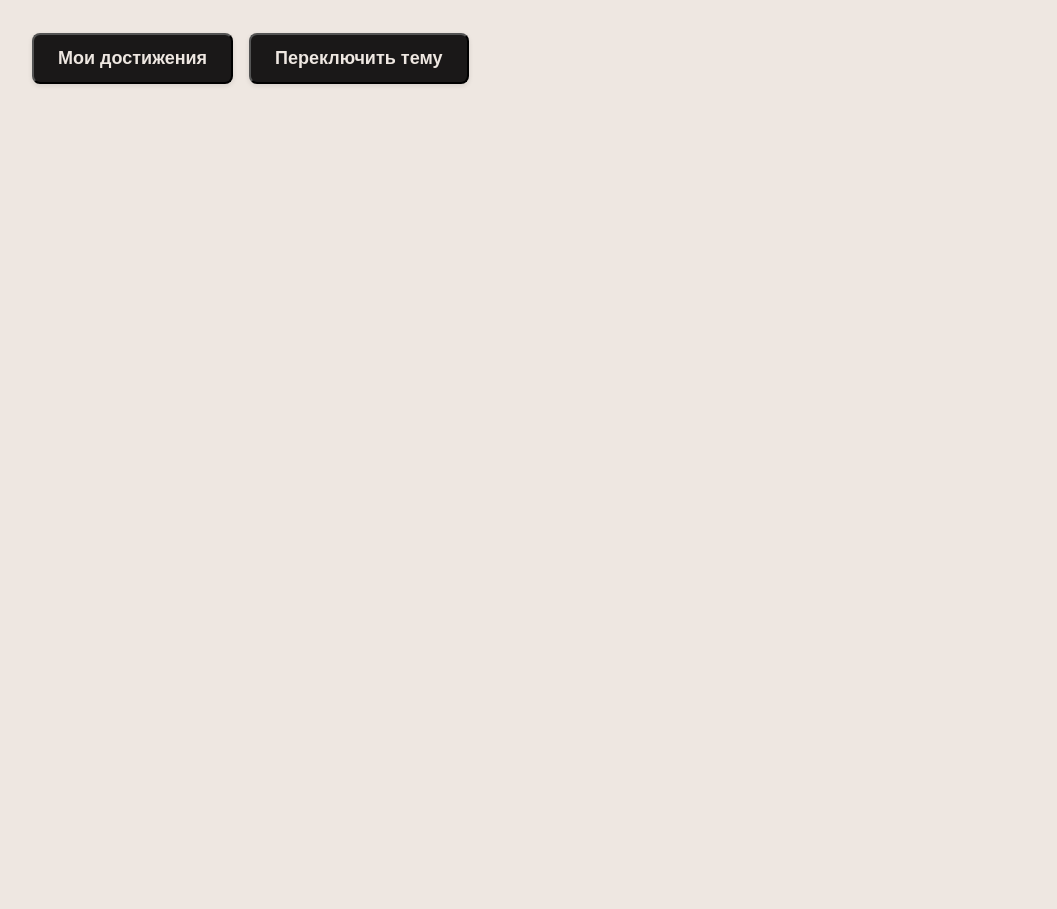
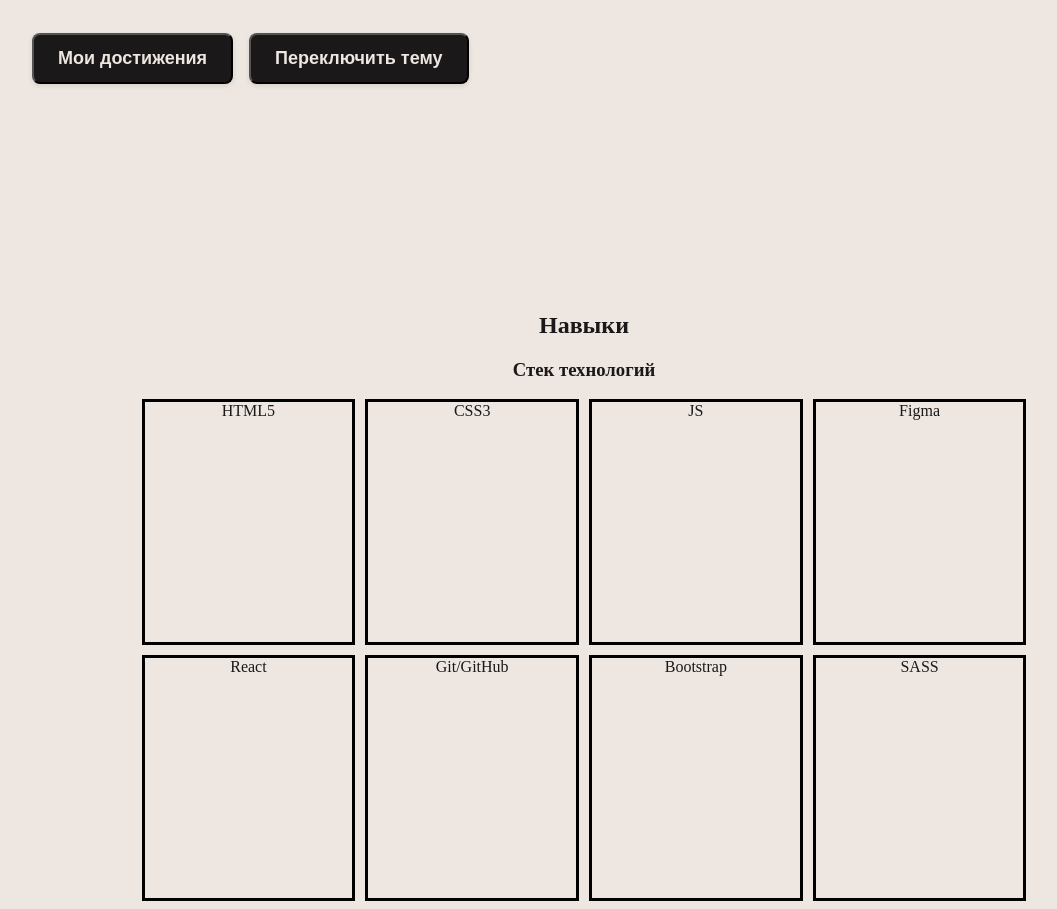
Before and after one commit to fauncnka14/fe91_project3_group2, a website with bundled scripts: page public/index.html in a window 1280 px wide. Shown: the part 638-1547 px from the top of the page, without its empty margins (56-1113 px from the left). Before the commit the page ends 938 px from the top, so only its background shows below. Built offline with nearby package versions, Linux system fonts and the light colour scheme.

Commit message:
create cards for skills

```diff
--- a/public/index.html
+++ b/public/index.html
@@ -6,6 +6,7 @@
     <link rel="stylesheet" href="/src/css/title_page.css" />
     <script src="https://unpkg.com/typed.js@2.1.0/dist/typed.umd.js"></script>
     <script src="https://cdn.jsdelivr.net/npm/date-fns@2.29.3/dist/date-fns.min.js"></script>
+    <link rel="stylesheet" href="/src/css/skills.css" />
 
     <title>Document</title>
   </head>
@@ -59,6 +60,23 @@
         <div class="achievements__grid" id="achievementsGrid"></div>
       </article>
     </div>
+    <!--Skills-->
+    <h2 class="skills-h2">Навыки</h2>
+    <h3 class="skills-h3">Стек технологий</h3>
+    <div class="skills-wrapper">
+      <div class="skills-cards1">
+        <div class="cards1__html">HTML5</div>
+        <div class="cards1__css3">CSS3</div>
+        <div class="cards1__js">JS</div>
+        <div class="cards1__figma">Figma</div>
+      </div>
+      <div class="skills-cards2">
+        <div class="cards2__react">React</div>
+        <div class="cards2__git">Git/GitHub</div>
+        <div class="cards2__git">Bootstrap</div>
+        <div class="cards2__sass">SASS</div>
+      </div>
+    </div>
     <script type="module" src="/src/js/title_page.js"></script>
   </body>
 </html>
--- /dev/null
+++ b/src/css/skills.css
@@ -0,0 +1,63 @@
+.skills-h2 {
+  text-align: center;
+}
+.skills-h3 {
+  text-align: center;
+}
+.skills-wrapper {
+  max-width: 70%;
+  margin: 0 auto;
+}
+.skills-cards1 {
+  display: flex;
+  justify-content: space-between;
+  gap: 10px;
+  margin-bottom: 10px;
+}
+.cards1__html {
+  border: 3px solid black;
+  width: 15rem;
+  height: 15rem;
+  text-align: center;
+}
+.cards1__css3 {
+  border: 3px solid black;
+  width: 15rem;
+  text-align: center;
+  height: 15rem;
+}
+.cards1__js {
+  border: 3px solid black;
+  width: 15rem;
+  text-align: center;
+  height: 15rem;
+}
+.cards1__figma {
+  border: 3px solid black;
+  width: 15rem;
+  text-align: center;
+  height: 15rem;
+}
+.skills-cards2 {
+  display: flex;
+  justify-content: space-between;
+  gap: 10px;
+}
+.cards2__react {
+  border: 3px solid black;
+  width: 15rem;
+  text-align: center;
+  height: 15rem;
+}
+.cards2__git {
+  border: 3px solid black;
+  width: 15rem;
+  text-align: center;
+  height: 15rem;
+}
+.cards2__sass {
+  border: 3px solid black;
+  width: 15rem;
+  text-align: center;
+  height: 15rem;
+}
```
